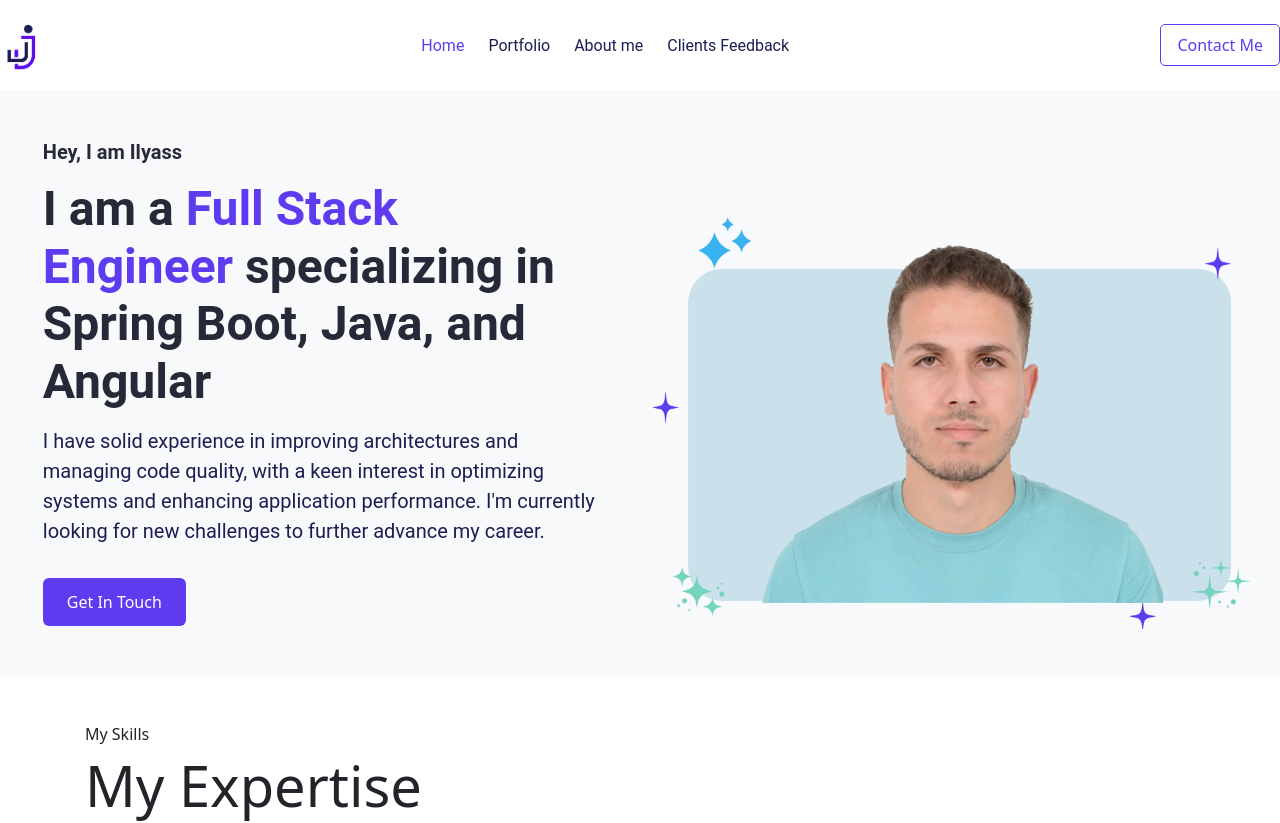
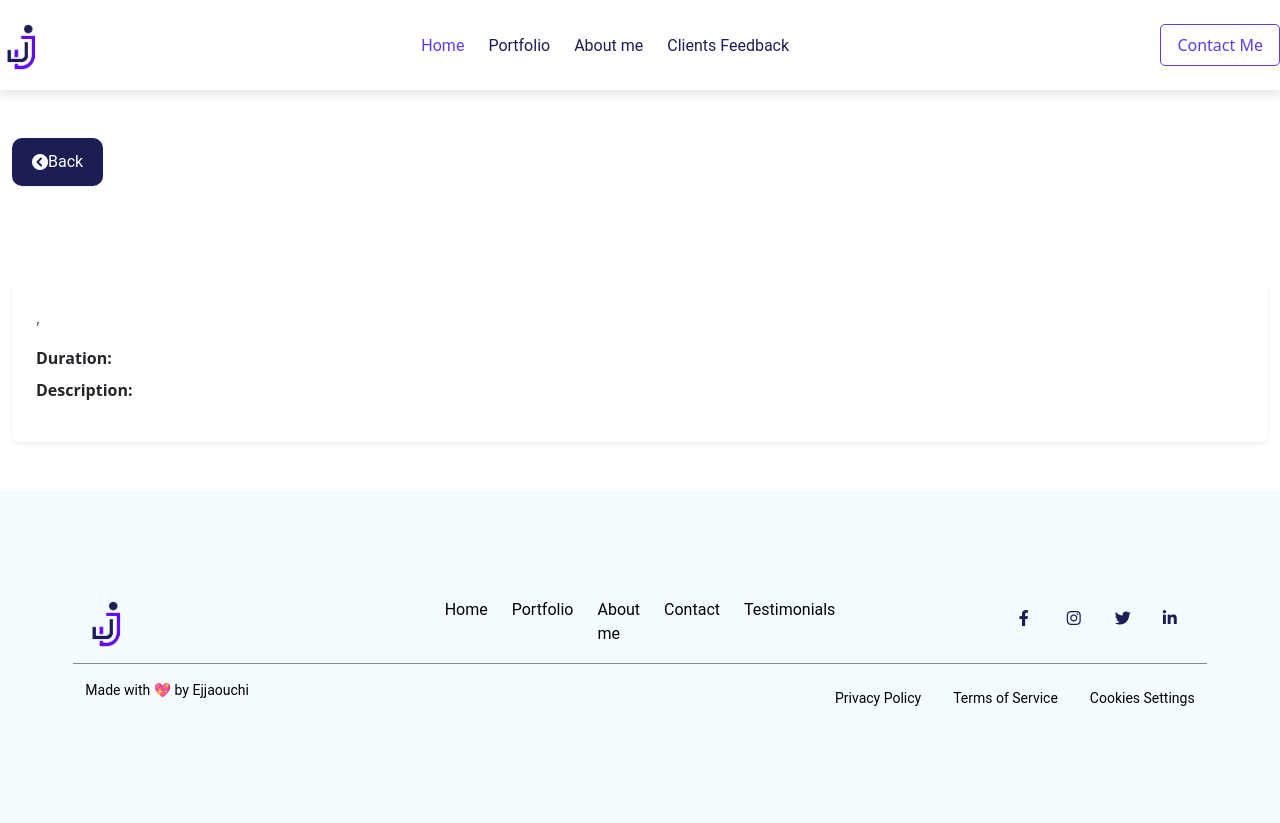
Before and after one commit to ilyass-ejjaouchi/portfolio-ilyass, an Angular app: page /experience-details/aionic in a window 1280 px wide. Before the commit this address led to /. Shown: the top 823 px of the page. Built offline with nearby package versions, Linux system fonts and the light colour scheme.

Commit message:
add experiences details

```diff
--- a/src/app/app.component.html
+++ b/src/app/app.component.html
@@ -1,8 +1,3 @@
 <app-navbar></app-navbar>
-<app-intro></app-intro>
-<app-expertise></app-expertise>
-<app-about-me></app-about-me>
-<app-portfolio></app-portfolio>
-<app-client-feedback></app-client-feedback>
-<app-contact-form></app-contact-form>
+<router-outlet></router-outlet>
 <app-footer></app-footer>
--- a/src/app/app.routes.ts
+++ b/src/app/app.routes.ts
@@ -1,3 +1,10 @@
 import { Routes } from '@angular/router';
+import {AppComponent} from "./app.component";
+import {ExperienceDetailsComponent} from "./experience-details/experience-details.component";
+import {MainComponent} from "./main/main.component";
 
-export const routes: Routes = [];
+export const routes: Routes = [
+  { path: '', component: MainComponent },
+  { path: 'experience-details/:id', component: ExperienceDetailsComponent },
+  { path: '**', redirectTo: '' }
+];
--- /dev/null
+++ b/src/app/experience-details/experience-details.component.css
@@ -0,0 +1,42 @@
+.experience-image img {
+  max-width: 100%;
+  border-radius: 8px;
+  box-shadow: 0 4px 8px rgba(0, 0, 0, 0.1);
+  margin-top: 20px; /* Adjust spacing from the title */
+}
+
+.experience-details {
+  background: white;
+  border-radius: 8px;
+  transition: transform 0.2s ease;
+}
+
+.experience-details:hover {
+  transform: translateY(-5px);
+}
+
+@media (max-width: 992px) {
+  .experience-image img {
+    margin-bottom: 20px;
+  }
+
+  .container-fluid {
+    padding-left: 30px;
+    padding-right: 30px;
+  }
+
+  .display-4 {
+    font-size: 36px;
+    line-height: 45px;
+  }
+}
+.btn-back {
+  background-color: #1C1E53;
+  color: white;
+  font-family: 'Roboto', sans-serif;
+  font-size: 16px;
+  padding: 12px 20px;
+  border-radius: 10px;
+  box-shadow: 0 1px 2px rgba(16, 24, 40, 0.05);
+  border: none;
+}
--- /dev/null
+++ b/src/app/experience-details/experience-details.component.html
@@ -0,0 +1,29 @@
+<div class="container-fluid py-5">
+  <!-- Back Button -->
+  <div class="mb-4">
+    <button (click)="goBack()" class="btn btn-back d-flex align-items-center">
+      <i class="fa fa-chevron-circle-left"></i> Back
+    </button>
+  </div>
+
+  <!-- Title Section -->
+  <div class="mb-5">
+    <h2 class="display-4">{{ projectTitle }}</h2>
+    <div class="experience-image mt-3">
+      <img [src]="projectImage" alt="{{ projectTitle }}" class="img-fluid rounded">
+    </div>
+  </div>
+
+  <div class="row g-4">
+    <div class="col-12">
+      <div class="experience-details shadow-sm p-4">
+        <p class="text-muted">{{ company }}, {{ location }}</p>
+        <p class="mb-2"><strong>Duration:</strong> {{ duration }}</p>
+        <p><strong>Description:</strong></p>
+        <ul>
+          <li *ngFor="let detail of projectDetails">{{ detail }}</li>
+        </ul>
+      </div>
+    </div>
+  </div>
+</div>
--- /dev/null
+++ b/src/app/experience-details/experience-details.component.ts
@@ -0,0 +1,76 @@
+import {Component, OnInit} from '@angular/core';
+import {ActivatedRoute} from "@angular/router";
+import {CommonModule} from "@angular/common";
+import { Location } from '@angular/common';
+
+@Component({
+  selector: 'app-experience-details',
+  standalone: true,
+  imports: [CommonModule],
+  templateUrl: './experience-details.component.html',
+  styleUrl: './experience-details.component.css'
+})
+export class ExperienceDetailsComponent implements OnInit{
+  projectTitle: string = '';
+  company: string = '';
+  location: string = '';
+  duration: string = '';
+  projectDetails: string[] = [];
+  projectImage: string = '';  // Added for the image
+
+  constructor(private route: ActivatedRoute, private _location: Location) {}
+
+  ngOnInit(): void {
+    this.route.params.subscribe(params => {
+      const projectId = params['id'];
+
+      // Based on projectId, set the details including images
+      if (projectId === 'sncf') {
+        this.projectTitle = 'SNCF Ticket Management';
+        this.company = 'CAPGEMINI';
+        this.location = 'Nantes, France';
+        this.duration = '08/2022 - Present';
+        this.projectDetails = [
+          'Technical analysis of existing systems, extraction of business rules.',
+          'Modeling of APIs and drafting of technical documentation and developer guides.',
+          'Design of interface contracts linking the application to other SNCF applications.',
+          'Implementation of a microservices architecture using Spring Cloud, Java 21, PostgreSQL.',
+          'Managed the migration from Spring to Spring Boot and updated Java to version 17 to optimize performance.',
+          'Managed the redesign of the architecture using Spring Boot, while improving exception handling.',
+          'Use of SONAR and Jenkins tools to improve code quality, while reducing technical debt.',
+          'Efficient coordination of development efforts between back-end and front-end teams, facilitating communication with POs (Product Owners) and the certification team.',
+          'Technical mentoring provided to team members, support during migrations, creation of detailed documentation.'
+        ];
+        this.projectImage = 'assets/sncf.png';  // Set the image path
+      } else if (projectId === 'nuclear') {
+        this.projectTitle = 'Nuclear Plant Maintenance';
+        this.company = 'CGI';
+        this.location = 'Lyon, France';
+        this.duration = '02/2022 - 07/2022';
+        this.projectDetails = [
+          'Incident management with Spring Boot and Angular, coordination via GitLab.',
+          'Talend job design and optimization of Oracle and PostgreSQL databases with PL/SQL scripts for data administration.',
+          'Technical design and development of solutions with Spring Boot, Angular, and Bootstrap.'
+        ];
+        this.projectImage = 'assets/edf.png';  // Set the image path
+      } else if (projectId === 'transfer') {
+        this.projectTitle = 'International Transfer Management';
+        this.company = 'Adria Business & Technology';
+        this.location = 'Casablanca, Maroc';
+        this.duration = '02/2021 - 09/2021';
+        this.projectDetails = [
+          'Design of an application integrating Spring Boot, React JS, and other tools to optimize the management of international transfers.',
+          'International transfer request and beneficiary registration.',
+          'Request signature and history consultation.',
+          'Development of a secure backend module with Spring Boot to reinforce the confidentiality and integrity of business data.',
+          'Encrypting and decrypting downloaded files during order delivery.'
+        ];
+        this.projectImage = 'assets/abs.png';  // Set the image path
+      }
+      // Add more cases for other projects
+    });
+  }
+  goBack(): void {
+    this._location.back();
+  }
+}
--- /dev/null
+++ b/src/app/main/main.component.html
@@ -0,0 +1,6 @@
+<app-intro></app-intro>
+<app-expertise></app-expertise>
+<app-about-me></app-about-me>
+<app-portfolio></app-portfolio>
+<app-client-feedback></app-client-feedback>
+<app-contact-form></app-contact-form>
--- a/src/app/portfolio/portfolio.component.html
+++ b/src/app/portfolio/portfolio.component.html
@@ -25,7 +25,7 @@
         <div class="p-4">
           <h4>SNCF Ticket Management</h4>
           <p>Optimization of the Ticket and Pass Management and Reservation System for SNCF Stations using Spring Boot and Java 21. Migrated from Spring to Spring Boot and enhanced system architecture.</p>
-          <a href="#" class="text-primary d-flex align-items-center">
+          <a [routerLink]="['/experience-details', 'sncf']" class="text-primary d-flex align-items-center">
             See More <span class="ms-2">&#8594;</span>
           </a>
         </div>
@@ -38,7 +38,7 @@
         <div class="p-4">
           <h4>Nuclear Plant Maintenance</h4>
           <p>Developed a maintenance application for nuclear power plants with Spring Boot and Angular. Managed incident handling and optimized database performance.</p>
-          <a href="#" class="text-primary d-flex align-items-center">
+          <a [routerLink]="['/experience-details', 'nuclear']" class="text-primary d-flex align-items-center">
             See More <span class="ms-2">&#8594;</span>
           </a>
         </div>
@@ -51,7 +51,7 @@
         <div class="p-4">
           <h4>International Transfer Management</h4>
           <p>Designed an application for international transfer management with Spring Boot and React JS. Enhanced data security and integrity with a secure backend module.</p>
-          <a href="#" class="text-primary d-flex align-items-center">
+          <a [routerLink]="['/experience-details', 'transfer']"  class="text-primary d-flex align-items-center">
             See More <span class="ms-2">&#8594;</span>
           </a>
         </div>
@@ -65,7 +65,7 @@
         <div class="p-4">
           <h4>Aionic</h4>
           <p>Description of the new project goes here. This should provide a brief overview of the project, technologies used, and your role in the project.</p>
-          <a href="#" class="text-primary d-flex align-items-center">
+          <a [routerLink]="['/experience-details', 'aionic']" class="text-primary d-flex align-items-center">
             See More <span class="ms-2">&#8594;</span>
           </a>
         </div>
--- a/src/app/portfolio/portfolio.component.ts
+++ b/src/app/portfolio/portfolio.component.ts
@@ -1,9 +1,12 @@
 import { Component } from '@angular/core';
+import {RouterLink} from "@angular/router";
 
 @Component({
   selector: 'app-portfolio',
   standalone: true,
-  imports: [],
+  imports: [
+    RouterLink
+  ],
   templateUrl: './portfolio.component.html',
   styleUrl: './portfolio.component.css'
 })
```
Also changed, not shown: src/app/main/main.component.ts (added, +29 -0 lines), src/app/main/main.component.css (added).
